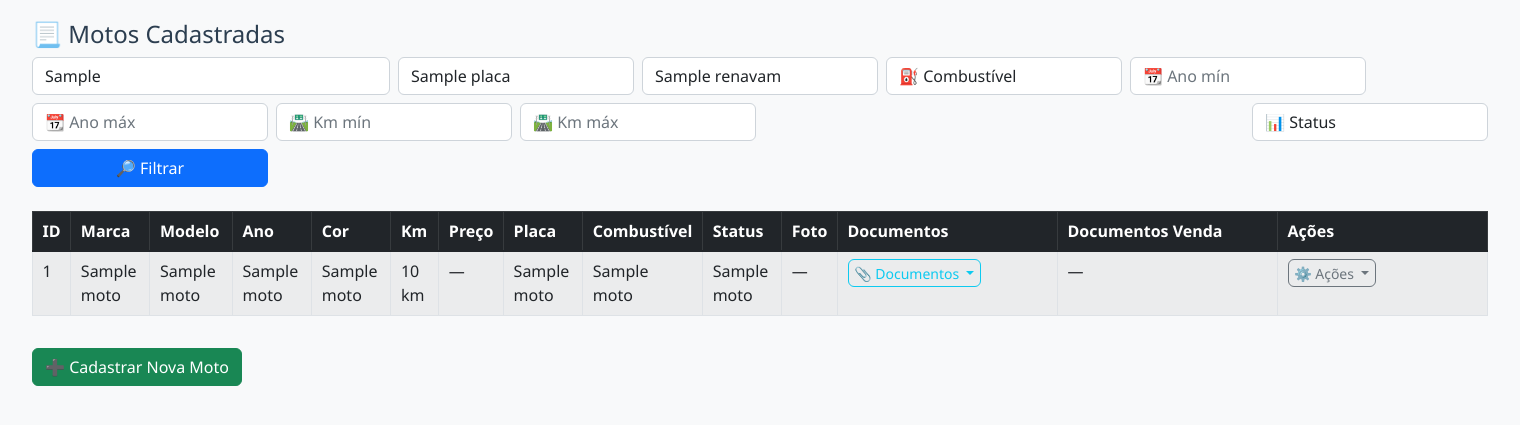
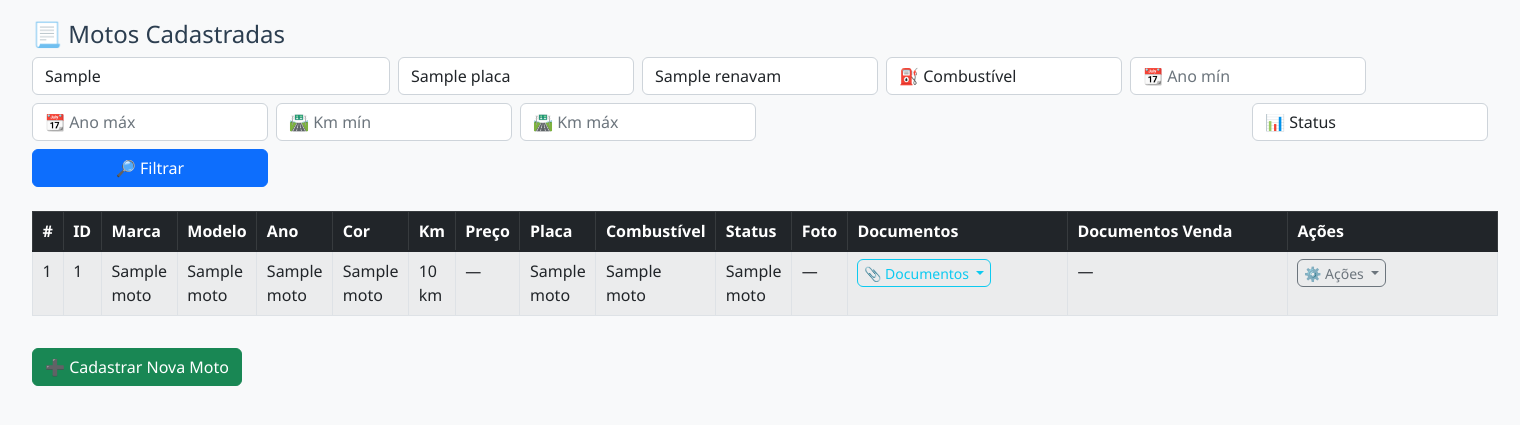
Before and after one commit to Gabrieleufrazio/SistemaMotos, a Flask app: template sistema_motosFINAL/sistema_motos_web/templates/listar_motos.html in a window 1520 px wide. Shown: the part 56-481 px from the top of the page. Run offline with Flask 3, Linux system fonts and the light colour scheme; the template is opened without the code that fills it: most values are stand-ins (such as "Sample title", 1, 10 or a date in 2020); some libraries are stand-ins or nearby versions.

Commit message:
lista com fixação

```diff
--- a/sistema_motosFINAL/sistema_motos_web/templates/listar_motos.html
+++ b/sistema_motosFINAL/sistema_motos_web/templates/listar_motos.html
@@ -51,6 +51,8 @@
   /* Impedir que dropdown seja cortado pelo overflow global da tabela do layout_base */
   .table { overflow: visible !important; }
   .dropdown-menu { z-index: 2000; }
+  /* Cabeçalho fixo durante a rolagem da página */
+  table.table thead th { position: sticky; top: 0; z-index: 3; background: #212529; color: #fff; }
 </style>
 
 <form method="get" class="row g-2 mb-4">
@@ -110,7 +112,7 @@
 <table class="table table-bordered table-striped table-sm">
   <thead class="table-dark">
     <tr>
-      <th>ID</th><th>Marca</th><th>Modelo</th><th>Ano</th><th>Cor</th>
+      <th>#</th><th>ID</th><th>Marca</th><th>Modelo</th><th>Ano</th><th>Cor</th>
       <th>Km</th>
       {% if session.tipo == 'admin' %}
         <th>Preço cadastrado</th><th>Vendido por</th><th>Lucro</th>
@@ -124,7 +126,7 @@
     {% for m in motos %}
     {% set st = (m[9] or '')|lower %}
     <tr class="{% if st == 'consignado' %}consignado-row{% endif %}">
-      <td>{{ m[0] }}</td><td>{{ m[1] }}</td><td>{{ m[2] }}</td><td>{{ m[3] }}</td><td>{{ m[4] }}</td>
+      <td>{{ loop.index }}</td><td>{{ m[0] }}</td><td>{{ m[1] }}</td><td>{{ m[2] }}</td><td>{{ m[3] }}</td><td>{{ m[4] }}</td>
       <td>{{ m[5]|br_km }}</td>
       {% if session.tipo == 'admin' %}
         <td>{{ m[6]|br_moeda }}</td>
--- a/sistema_motosFINAL/sistema_motos_web/templates/motos_vendidas.html
+++ b/sistema_motosFINAL/sistema_motos_web/templates/motos_vendidas.html
@@ -16,6 +16,8 @@
   /* Impedir que dropdown seja cortado pelo overflow da tabela */
   .table { overflow: visible !important; }
   .dropdown-menu { z-index: 2000; }
+  /* Cabeçalho fixo durante a rolagem da página */
+  table.table thead th { position: sticky; top: 0; z-index: 3; background: #212529; color: #fff; }
 </style>
 
 <form method="get" class="row g-2 mb-4">
@@ -67,7 +69,7 @@
 <table class="table table-bordered table-striped table-sm">
   <thead class="table-dark">
     <tr>
-      <th>ID</th><th>Marca</th><th>Modelo</th><th>Ano</th><th>Cor</th>
+      <th>#</th><th>ID</th><th>Marca</th><th>Modelo</th><th>Ano</th><th>Cor</th>
       <th>Km</th>
       {% if session.tipo == 'admin' %}
         <th>Preço cadastrado</th><th>Vendido por</th><th>Lucro</th>
@@ -81,7 +83,7 @@
     {% for m in motos %}
     {% set st = (m[9] or '')|lower %}
     <tr class="{% if st == 'consignado' %}consignado-row{% endif %}">
-      <td>{{ m[0] }}</td><td>{{ m[1] }}</td><td>{{ m[2] }}</td><td>{{ m[3] }}</td><td>{{ m[4] }}</td>
+      <td>{{ loop.index }}</td><td>{{ m[0] }}</td><td>{{ m[1] }}</td><td>{{ m[2] }}</td><td>{{ m[3] }}</td><td>{{ m[4] }}</td>
       <td>{{ m[5]|br_km }}</td>
       {% if session.tipo == 'admin' %}
         <td>{{ m[6]|br_moeda }}</td>
```
